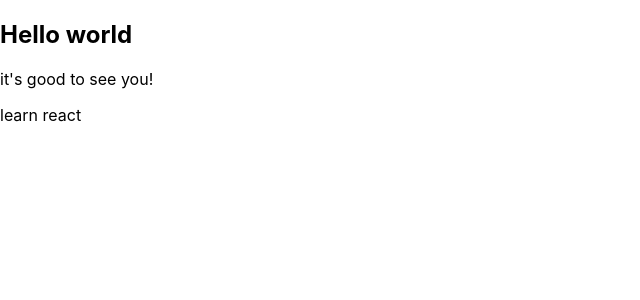
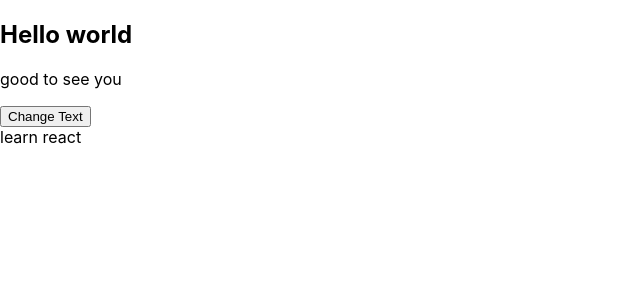
Before and after one commit to dnlstronge/Testing-React, a React (Create React App) app: page / in a window 1280 px wide. Shown: the top 300 px of the page, without its empty margins (0-640 px from the left). Built offline with nearby package versions, Linux system fonts and the light colour scheme.

Commit message:
[x - write new test]

```diff
--- a/src/components/greeting.js
+++ b/src/components/greeting.js
@@ -1,8 +1,20 @@
+import React, { useState } from "react";
+
 const Greeting = () => {
+    const [showText, setShowText] = useState(false)
+
+    /*handler */
+    const handleShowText = () => {
+        setShowText(!showText)
+    }
     return (
         <div>
             <h2>Hello world</h2>
-            <p>it's good to see you!</p>
+            {!showText &&
+            <p>good to see you</p>}
+            {showText &&
+            <p>The text has changed</p> }
+            <button onClick={handleShowText}>Change Text</button>
         </div>
     )
 }
```
Also changed, not shown: 1 other file (tests, documents, lock files or other folders).
